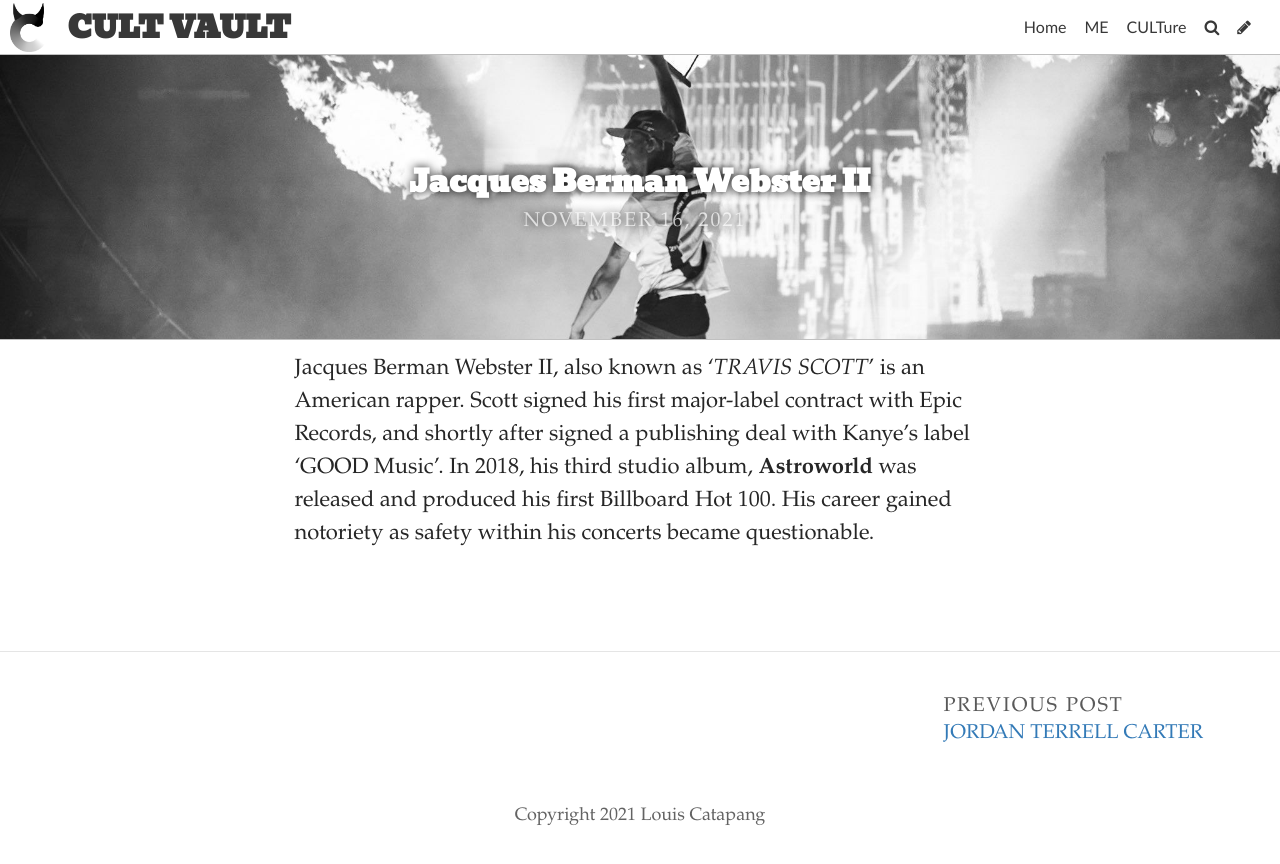
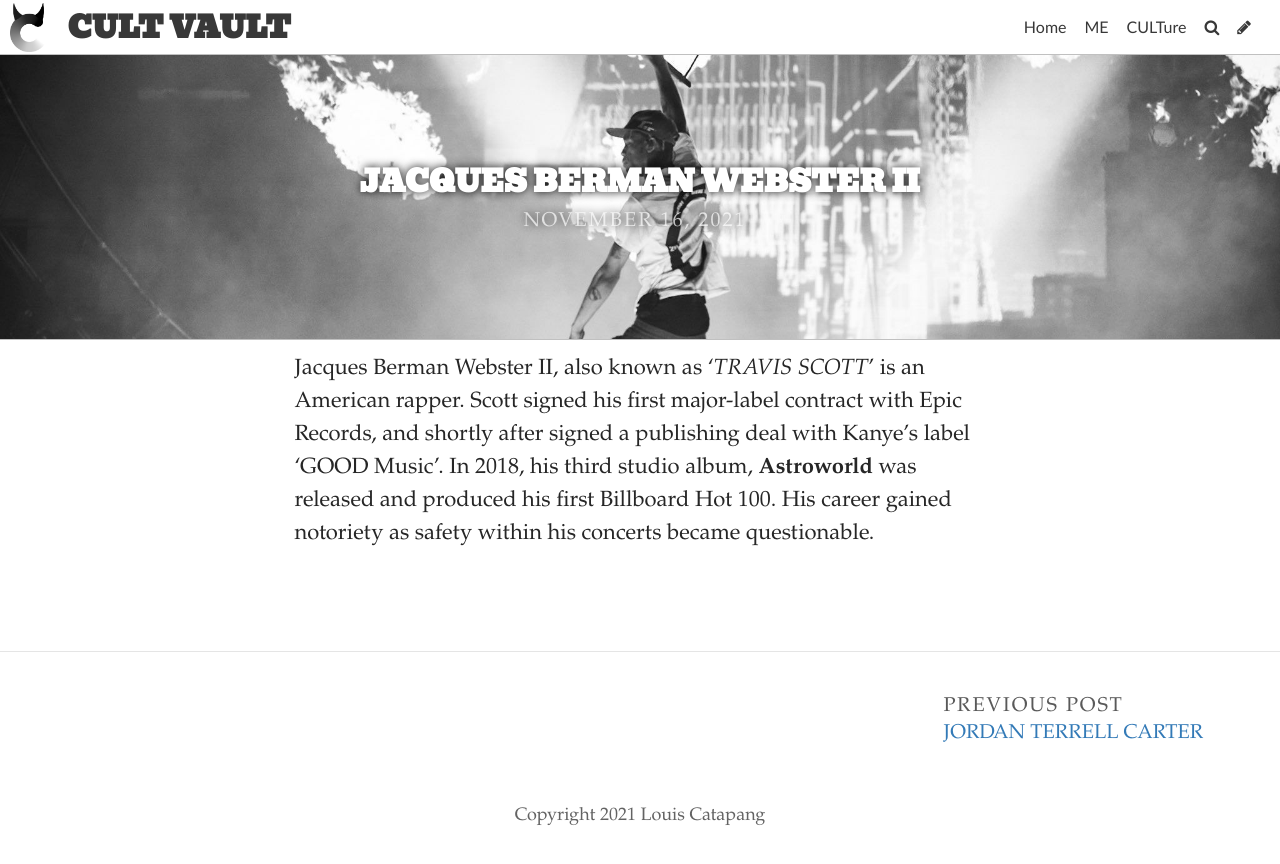
Before and after one commit to Loohwis/Vault, a Jekyll site: the page built from _posts/2021-11-16-jacques-berman-webster-ii.md, in a window 1280 px wide. Shown: the top 864 px of the page. Built offline with Jekyll 4.4.1, drawn with Linux system fonts in a browser that asks for light colours; some web fonts are replaced.

```diff
--- a/_posts/2021-11-16-jacques-berman-webster-ii.md
+++ b/_posts/2021-11-16-jacques-berman-webster-ii.md
@@ -1,6 +1,6 @@
 ---
 layout: post
-title: Jacques Berman Webster II
+title: JACQUES BERMAN WEBSTER II
 date: 2021-11-16T16:57:15.671Z
 image: ../uploads/travis-scott-black-nw-hite.jpg
 title_color: "#ffffff"
```
